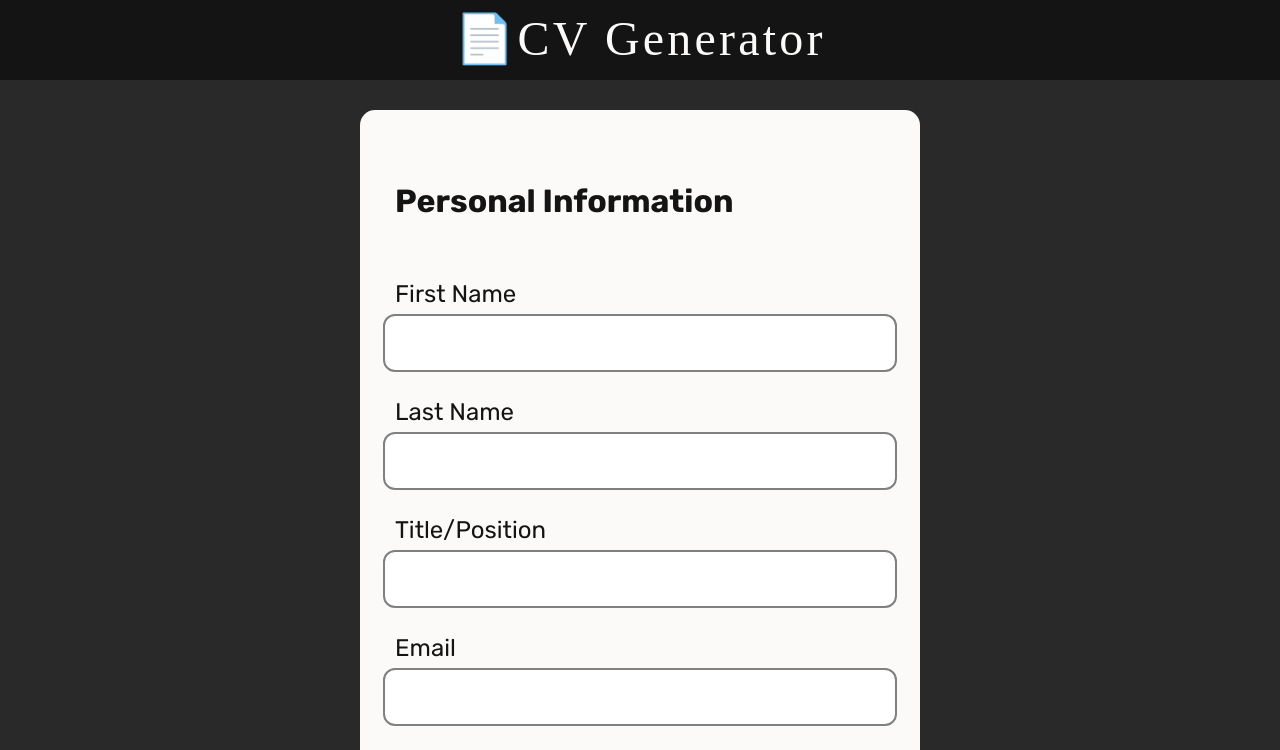
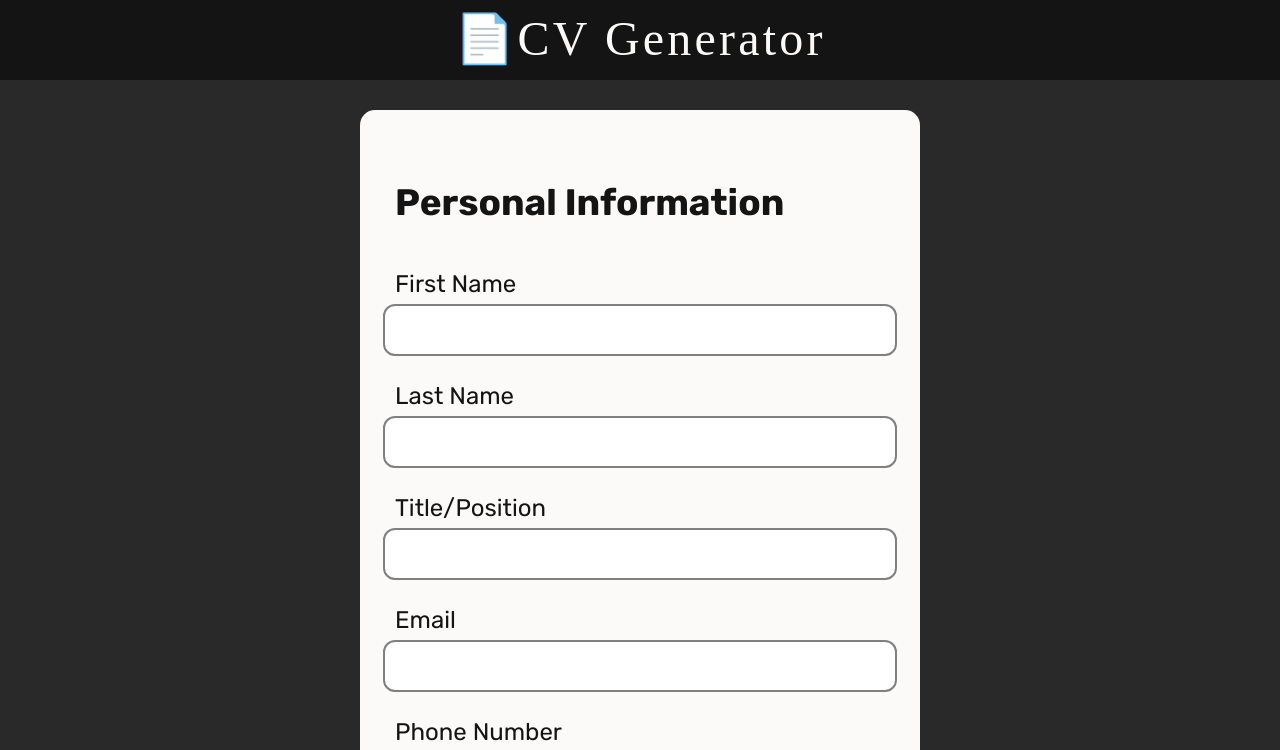
Before and after one commit to omardevelops/cv-app, a React (Vite) app: page / in a window 1280 px wide. Shown: the top 750 px of the page. Built offline with nearby package versions, Linux system fonts and the light colour scheme; the HTML template or start-up script is replaced by a standard one; a web font is replaced by a local one.

Commit message:
Modify: Form styling made size slightly smaller

```diff
--- a/src/App.css
+++ b/src/App.css
@@ -64,6 +64,7 @@ form {
   margin: 30px auto;
   padding: 30px;
   border-radius: 15px;
+  font-size: 1rem;
 }
 
 form fieldset {
@@ -77,19 +78,22 @@ form fieldset legend + div {
   gap: 45px;
 }
 
-form fieldset legend,
-h2 {
-  font-size: 2rem;
-  font-weight: bold;
+form fieldset legend {
+  font-size: 2.3rem;
 }
 
 form fieldset h2 {
-  font-size: 1.5rem;
+  font-size: 1.8rem;
+  margin-top: 15px;
+}
+
+form fieldset legend,
+h2 {
+  font-weight: bold;
 }
 
 /* Select Labels & Input Fields */
 form fieldset legend + div > div {
-  margin-top: 30px;
   display: flex;
   flex-direction: column;
   gap: 30px;
@@ -100,11 +104,12 @@ form label {
   flex-direction: column;
   gap: 10px;
   width: 100%;
+  font-size: 1.5rem;
 }
 input,
 textarea {
   font: inherit;
-  font-size: 1.8rem;
+  font-size: 1.5rem;
   padding: 10px;
   border-radius: 10px;
   border: none;
@@ -131,6 +136,7 @@ form button {
   width: 100%;
   height: 50px;
   font: inherit;
+  font-size: 1.5rem;
   font-weight: 800;
   background: none;
   border-radius: 30px;
```
